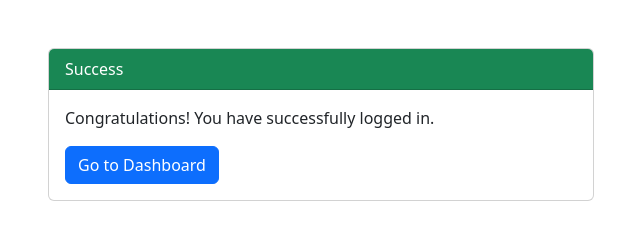
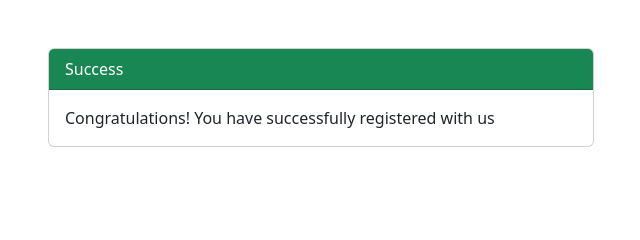
Before and after one commit to aswanthkumarp/DOM-ManipulationJS, a plain HTML site: page success.html in a window 1280 px wide. Shown: the whole page, without its empty margins (319-959 px from the left). Drawn offline with nearby package versions, Linux system fonts and the light colour scheme.

Commit message:
Update success.html

```diff
--- a/success.html
+++ b/success.html
@@ -18,8 +18,8 @@
                         Success
                     </div>
                     <div class="card-body">
-                        <p class="card-text">Congratulations! You have successfully logged in.</p>
-                        <a href="#" class="btn btn-primary">Go to Dashboard</a>
+                        <p class="card-text">Congratulations! You have successfully registered with us</p>
+
                     </div>
                 </div>
             </div>
```
